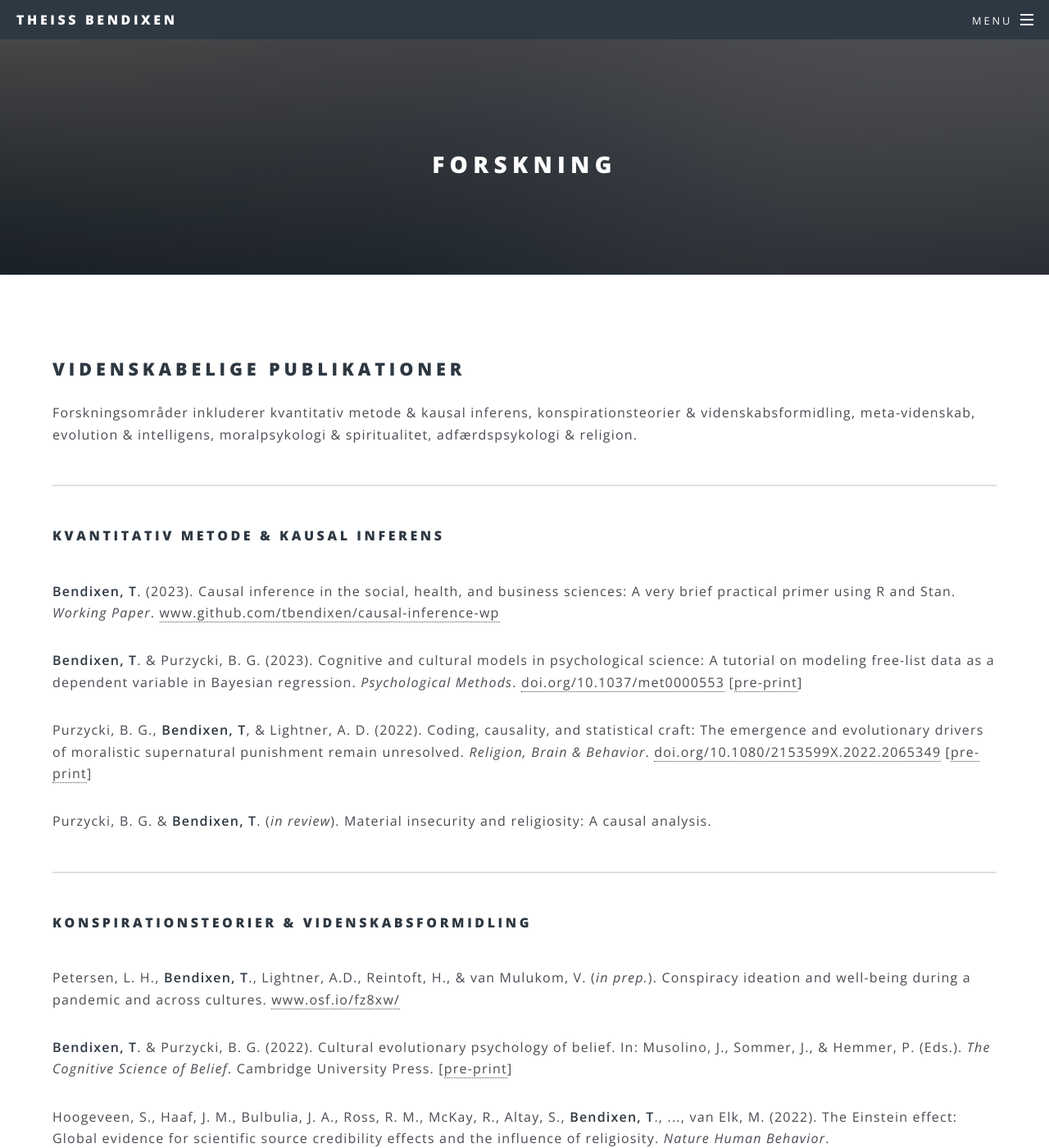
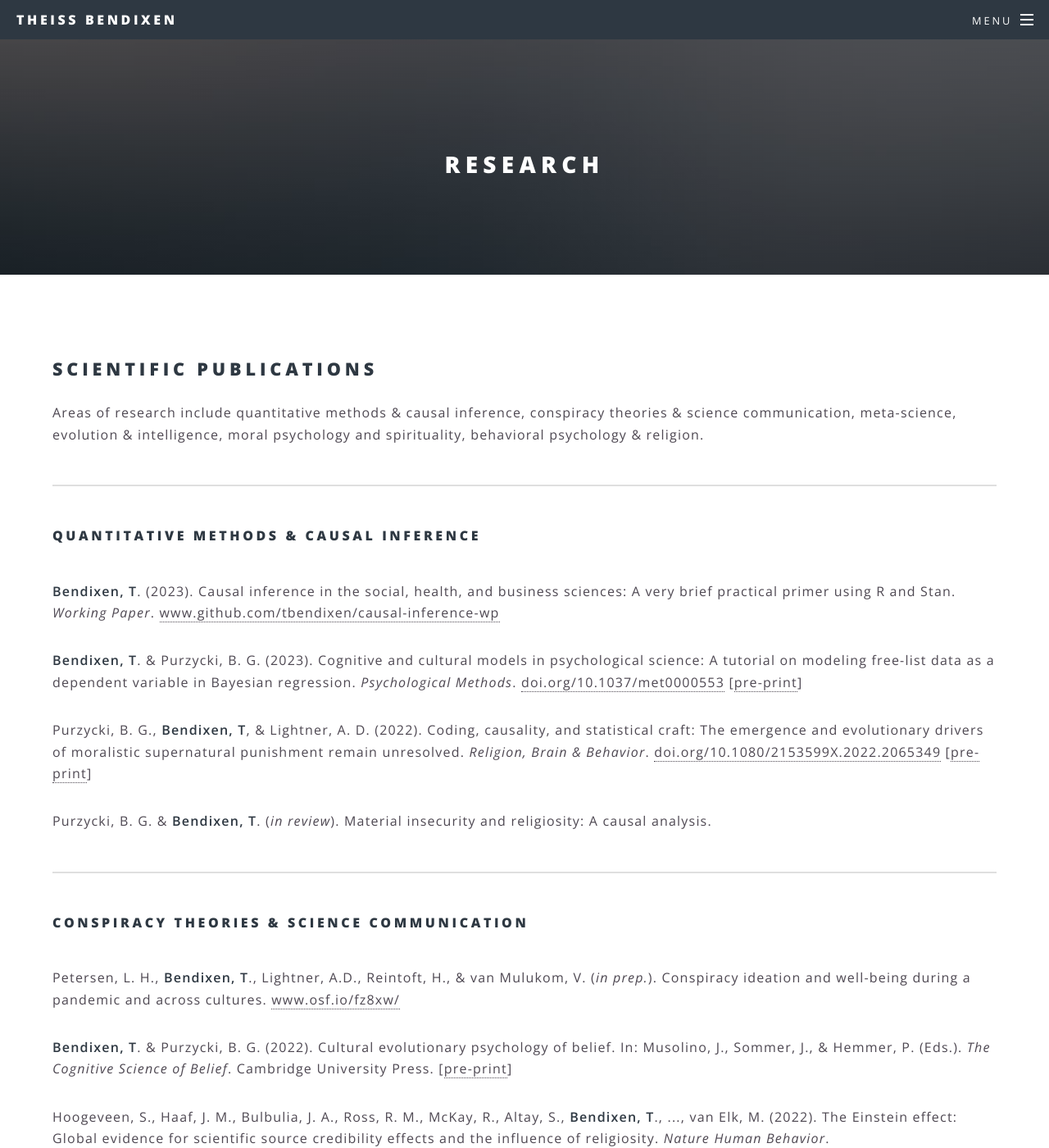
Before and after one commit to tbendixen/tbendixen.github.io, a Jekyll site: the page built from forskning.html, in a window 1280 px wide and 1400 px high. Shown: the whole window at 82% size. Built offline with Jekyll 4.4.1, drawn with Linux system fonts in a browser that asks for light colours; some of the changed text lies outside the part shown.

Commit message:
Update forskning.html

```diff
--- a/forskning.html
+++ b/forskning.html
@@ -1,14 +1,14 @@
 ---
 layout: page
-title: Forskning
+title: Research
 ---
 
 			<section>
-				<h2>Videnskabelige publikationer</h2>
-				<p>Forskningsområder inkluderer kvantitativ metode & kausal inferens, konspirationsteorier & videnskabsformidling, meta-videnskab,
-					evolution & intelligens, moralpsykologi & spiritualitet, adfærdspsykologi & religion.</p>
+				<h2>Scientific publications</h2>
+				<p>Areas of research include quantitative methods & causal inference, conspiracy theories & science communication, meta-science,
+					evolution & intelligence, moral psychology and spirituality, behavioral psychology & religion.</p>
 				<hr />
-				<h4>Kvantitativ metode & Kausal inferens</h4>
+				<h4>Quantitative methods & Causal inference</h4>
 				<br />
 				<p><b>Bendixen, T</b>. (2023). Causal inference in the social, health, and business sciences: A very brief practical primer using R and Stan.
 					<i>Working Paper</i>. <a href="https://github.com/tbendixen/causal-inference-wp">www.github.com/tbendixen/causal-inference-wp</a></p>
@@ -18,7 +18,7 @@ title: Forskning
 					<i>Religion, Brain & Behavior</i>. <a href="https://doi.org/10.1080/2153599X.2022.2065349">doi.org/10.1080/2153599X.2022.2065349</a> [<a href="https://osf.io/preprints/socarxiv/qvjfp/">pre-print</a>]</p>
 				<p>Purzycki, B. G. & <b>Bendixen, T</b>. (<i>in review</i>). Material insecurity and religiosity: A causal analysis.</p>
 				<hr />
-				<h4>Konspirationsteorier & Videnskabsformidling</h4>
+				<h4>Conspiracy theories & Science communication</h4>
 				<br />
 				<p>Petersen, L. H., <b>Bendixen, T</b>., Lightner, A.D., Reintoft, H., & van Mulukom, V. (<i>in prep.</i>).
 					Conspiracy ideation and well-being during a pandemic and across cultures.
@@ -37,7 +37,7 @@ title: Forskning
 					<i>Evolution, Mind and Behaviour</i> 17(1), 29-47.
 					<a href="https://doi.org/10.1556/2050.2019.00011 ">doi.org/10.1556/2050.2019.00011 </a></p>
 				<hr />
-				<h4>Meta-videnskab</h4>
+				<h4>Meta-science</h4>
 				<br />
 				<p><b>Bendixen, T</b>. (<i>accepted</i>). Estimating the analytic robustness of social and behavioural sciences. <i>Center for Open Science: The Multi100 Project Team</i>.
 					<a href="https://github.com/tbendixen/multi100-YMESM">www.github.com/tbendixen/multi100-YMESM</a> [<a href="https://github.com/tbendixen/multi100-YMESM/blob/main/multi100.pdf">PDF</a>]</p>
@@ -64,7 +64,7 @@ title: Forskning
 					<i>Royal Society Open Science</i>, 7:190806.
 					<a href="http://doi.org/10.1098/rsos.190806">doi.org/10.1098/rsos.190806</a></p>
 				<hr />
-				<h4>Evolution & Intelligens</h4>
+				<h4>Evolution & Intelligence</h4>
 				<br />
 				<p>Sørensen, A.L.B. (<i>presenter</i>), Basava, K., Vanhersecke, Z., George, N., Omotosho, J., <b>Bendixen, T</b>., Mather, J., & Muthukrishna, M. (2022).
 					Does behavioral repertoire predict brain size in coleoid cephalopods? A test of the Cultural Brain Hypothesis. <i>CIAC2022</i>.</p>
@@ -77,7 +77,7 @@ title: Forskning
 				<p>Mather, J. (<i>presenter</i>), <b>Bendixen, T</b>., Uchiyama, R., & Muthukrishna, M. (2020).
 					The evolution of intelligence in cephalopods. <i>CephRes2020</i>.</p>
 				<hr />
-				<h4>Moralpsykologi & Spiritualitet</h4>
+				<h4>Moral psychology & Spirituality</h4>
 				<br />
 				<p>Purzycki, B. G., & <b>Bendixen, T</b>. (<i>accepted</i>). Moral and religious systems. In: Robbins, P., & Malle, B. (Eds.). <i>Cambridge Handbook of Moral Psychology</i>. Cambridge University Press.
 				<p>van Mulukom, V., Turpin, H., Haimila, R., Purzycki, B. G., <b>Bendixen, T</b>., Kundtová Klocová, E., Řezníček, D., Coleman III, T., Maraldi, E., Sevinç, K., Schjoedt, U., Rutjens, B., & Farias, M. (2022).
@@ -85,7 +85,7 @@ title: Forskning
 				 	<a href="https://doi.org/10.1037/rel0000480">doi.org/10.1037/rel0000480</a>
 					[<a href="https://psyarxiv.com/gtcem">pre-print</a>]</p>
 				<hr />
-				<h4>Adfærdspsykologi & Religion</h4>
+				<h4>Behavioral psychology & Religion</h4>
 				<br />
 				<p><b>Bendixen, T</b>., Lightner, A. D., Willard, A. K., Kundtová Klocová, E., Apicella, C., Atkinson, Q., Bolyanatz, A., Cohen, E., Handley, C., Henrich, J., Lesorogol, C., Mathew, S., McNamara, R. A., Moya, C., Norenzayan, A., Placek, C., Soler, M., Vardy, T., Weigel, J., Xygalatas, D. Lang, M., & Purzycki, B. G. (<i>in review</i>).
 				Gods are watching and so what? Moralistic supernatural punishment and cooperation across 15 field sites.</p>
```
